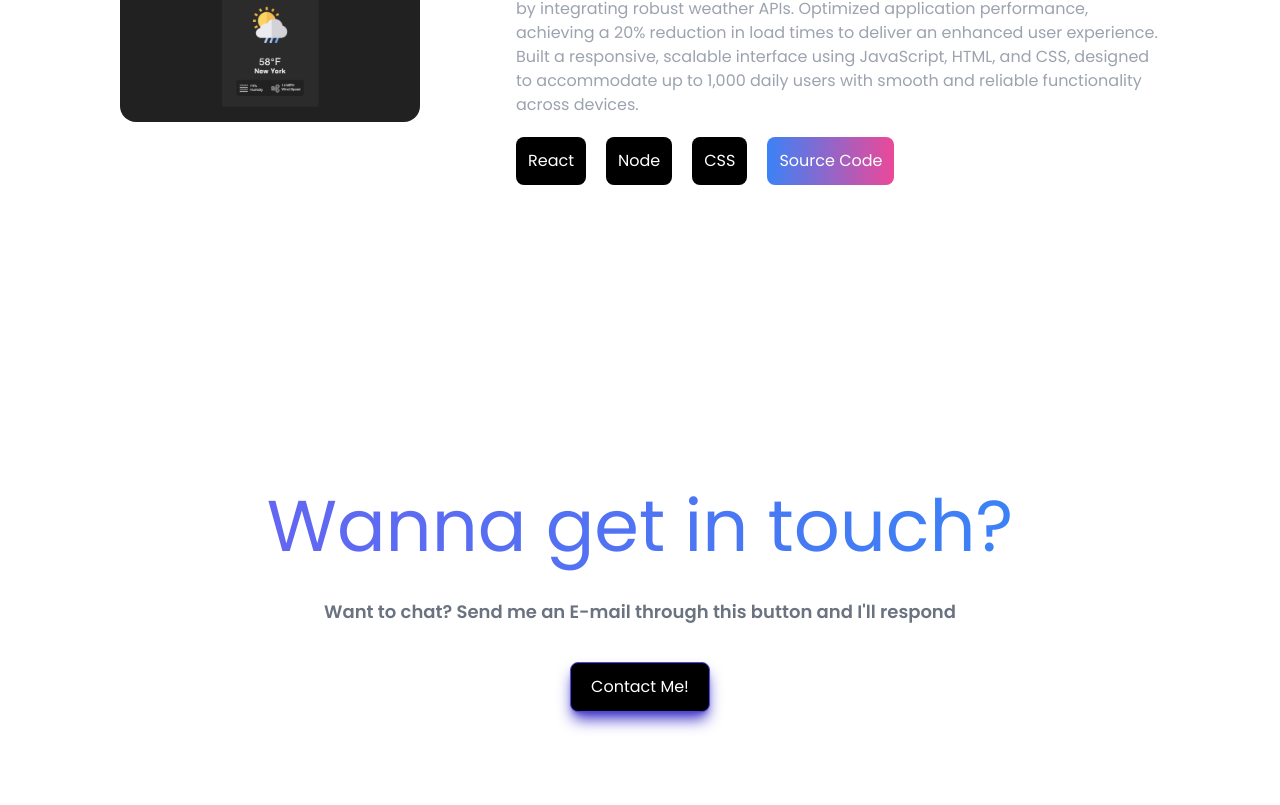
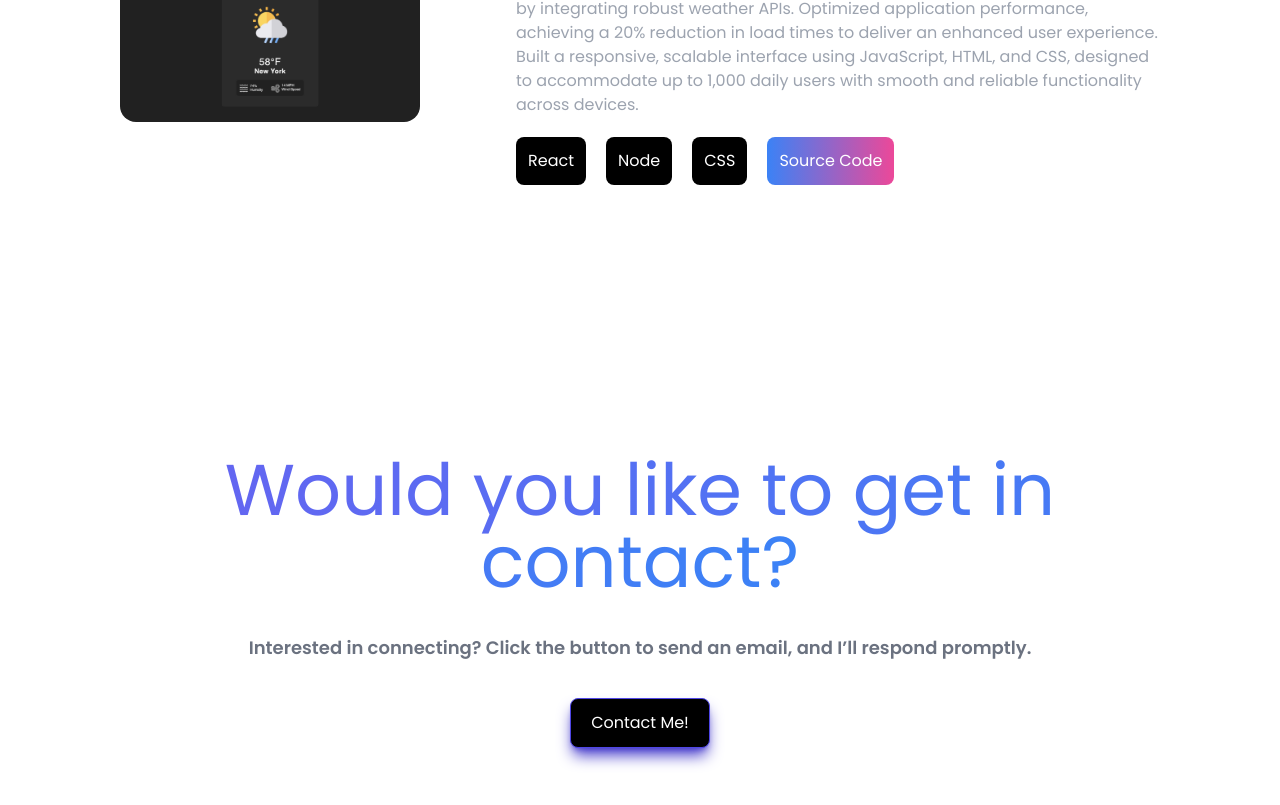
Before and after one commit to Lavale1012/portfolio, a React (Vite) app: page / in a window 1280 px wide. Shown: the part 2375-3180 px from the top of the page. Built offline with nearby package versions, Linux system fonts and the light colour scheme.

Commit message:
fixed name contact

```diff
--- a/src/components/Contacts.jsx
+++ b/src/components/Contacts.jsx
@@ -10,12 +10,12 @@ const Contacts = () => {
         <div className="flex flex-col items-center justify-center gap-3 space-y-6 p-14">
           <h1 className=" text-center text-5xl md:text-7xl">
             <span className=" bg-gradient-to-r from-indigo-500 to-blue-500 text-transparent bg-clip-text">
-              Wanna get in touch?
+              Would you like to get in contact?
             </span>
           </h1>
           <p className=" text-center text-lg font-semibold text-gray-500">
-            Want to chat? Send me an E-mail through this button and I&apos;ll
-            respond
+            Interested in connecting? Click the button to send an email, and
+            I’ll respond promptly.
           </p>
           <a
             href="mailto:Lavale889@gmail.com"
```
